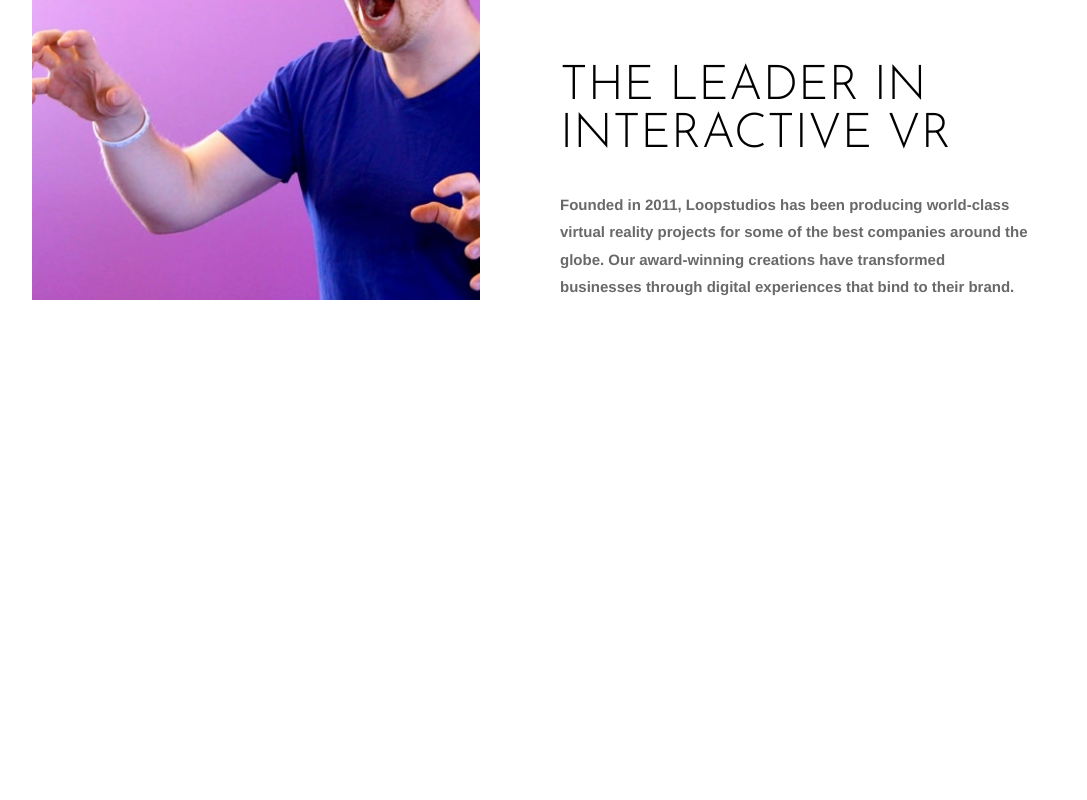
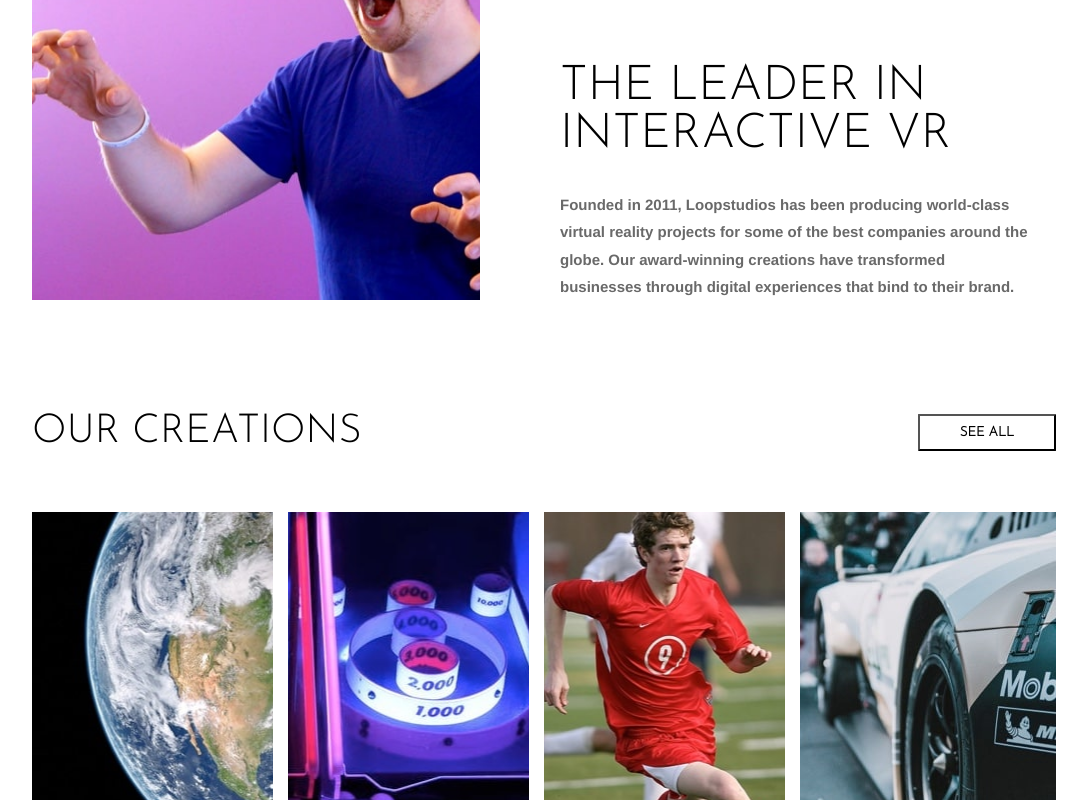
Before and after one commit to pedropfsf/loopstudios-landing-page-vue, a Vue app: page / in a window 1280 px wide. Shown: the part 868-1668 px from the top of the page, without its empty margins (96-1183 px from the left). Before the commit the page ends 1168 px from the top, so only its background shows below. Built offline with nearby package versions, Linux system fonts and the light colour scheme.

Commit message:
Desenvolvido a seção de cards mas não responsivo

```diff
--- a/src/App.vue
+++ b/src/App.vue
@@ -1,22 +1,21 @@
 <template>
-  <div>
+  <div id="run">
     <Background>
       <Header/>
       <MessageText>
         IMMERSIVE EXPERIENCES THAT DELIVER
       </MessageText>
     </Background>
-    <main id="main">
-      <SectionFacts/>
-    </main>
+    <Main/>
   </div>
 </template>
 
 <script>
+
   import Background from './components/Background/Background.vue';
   import Header from './components/Header/Header.vue';
   import MessageText from './components/MessageText/MessageText.vue';
-  import SectionFacts from './components/SectionFacts/SectionFacts.vue';
+  import Main from './components/Main/Main.vue';
 
 export default {
     name: 'App',
@@ -24,7 +23,7 @@ export default {
       Background,
       Header,
       MessageText,
-      SectionFacts
+      Main
     }
   }
 
@@ -58,10 +57,10 @@ export default {
     src: url(./fonts/josefin-sans/static/JosefinSans-Light.ttf);
   }
 
-  main#main {
+  div#run {
     display: flex;
     flex-direction: column;
-    justify-content: space-around;
     align-items: center;
   }
+
 </style>
--- /dev/null
+++ b/src/components/Main/AreaCards/AreaCards.vue
@@ -0,0 +1,119 @@
+<template>
+    <div id="AreaCards">
+        <header id="headerCards">
+            <span id="title">
+                OUR CREATIONS
+            </span>
+            <Button>
+                See All
+            </Button>
+        </header>
+        <ul id="cards">
+            <Card
+                v-for="item in dataCard"
+                :key="item.id"
+                :src="item.src"
+                :text="item.text"
+            />
+        </ul>
+    </div>
+</template>
+
+<script>
+
+    import Button from './Button/Button.vue';
+    import Card from './Card/Card.vue';
+
+    export default {
+        name: "AreaCards",
+        components: {
+            Button,
+            Card
+        },
+        data() {
+            return {
+                dataCard: [
+                    {
+                        id: 1,
+                        src: "image-deep-earth.jpg",
+                        text: "DEEP EARTH"
+                    },
+                    {
+                        id: 2,
+                        src: "image-night-arcade.jpg",
+                        text: "NIGHT ARCADE"
+                    },
+                    {
+                        id: 3,
+                        src: "image-soccer-team.jpg",
+                        text: "SOCCER TEAM VR"
+                    },
+                    {
+                        id: 4,
+                        src: "image-grid.jpg",
+                        text: "THE GRID"
+                    },
+                    {
+                        id: 5,
+                        src: "image-from-above.jpg",
+                        text: "FROM UP ABOVE VR"
+                    },
+                    {
+                        id: 6,
+                        src: "image-pocket-borealis.jpg",
+                        text: "POCKET BOREALIS"
+                    },
+                    {
+                        id: 7,
+                        src: "image-curiosity.jpg",
+                        text: "THE CURIOSITY"
+                    },
+                    {
+                        id: 8,
+                        src: "image-fisheye.jpg",
+                        text: "MAKE IT FISHEYE"
+                    }
+                ]
+            }
+        }
+    }
+
+</script>
+
+<style scoped>
+
+    div#AreaCards {
+        margin: 7rem 0;
+
+        flex-direction: column;
+        justify-content: center;
+    }
+
+    div#AreaCards,
+    header#headerCards
+    {
+        width: 100%;
+
+        display: flex;
+        align-items: center;
+    }
+
+    header#headerCards {
+        justify-content: space-between;
+
+        margin-bottom: 60px;
+    }
+
+    span#title {
+        font-family: "Josefin Sans";
+        font-size: 2.5rem;
+    }
+
+    ul#cards {
+        display: grid;
+        grid-template: auto auto / 25% 25% 25% 25%;
+
+        width: 100%;
+    }
+
+</style>
--- /dev/null
+++ b/src/components/Main/AreaCards/Button/Button.vue
@@ -0,0 +1,43 @@
+<template>
+    <button id="Button">
+        <span id="textButton">
+            <slot>
+
+            </slot>
+        </span>
+    </button>
+</template>
+
+<script>
+
+    export default {
+        name: "Button",
+        components: {
+
+        }
+    }
+
+</script>
+
+<style scoped>
+    button#Button {
+        display: flex;
+        justify-content: center;
+        align-items: center;
+
+        background-color: var(--white);
+
+        border-radius: 1px;
+
+        padding: 10px 40px;
+    }
+
+    span#textButton {
+        font-family: "Josefin Sans";
+
+        text-transform: uppercase;
+
+        font-weight: bold;
+    }
+
+</style>
--- /dev/null
+++ b/src/components/Main/AreaCards/Card/Card.vue
@@ -0,0 +1,80 @@
+<template>
+    <li class="itemCard">
+        <div
+            class="Card"
+            :style="{
+                backgroundImage: `url(${require(`../../../../assets/desktop/${src}`)})`
+            }"
+        >
+
+            <span class="textCard">
+                {{ text }}
+            </span>
+        </div>
+    </li>
+</template>
+
+<script>
+
+    export default {
+        name: "Card",
+        components: {
+
+        },
+        props: {
+            src: {
+                require: true,
+                type: String
+            },
+            text: {
+                require: true,
+                type: String
+            },
+        }
+    }
+
+</script>
+
+<style scoped>
+
+    li.itemCard {
+        list-style-type: none;
+
+        margin-right: 15px;
+        margin-bottom: 15px;
+    }
+
+    li.itemCard:nth-of-type(4),
+    li.itemCard:nth-of-type(8)
+    {
+        margin-right: 0;
+    }
+
+
+    div.Card {
+        height: 27.5rem;
+
+        padding: 20px;
+
+        background-repeat: no-repeat;
+        background-position: center;
+
+        display: flex;
+        flex-direction: column;
+        justify-content: flex-end;
+        align-items: flex-start;
+    }
+
+    img.imageCard {
+        position: absolute;
+    }
+
+    span.textCard {
+        color: var(--white);
+
+        font-family: "Josefin Sans";
+
+        font-size: 30px;
+    }
+
+</style>
--- /dev/null
+++ b/src/components/Main/Main.vue
@@ -0,0 +1,32 @@
+<template>
+    <main id="Main">
+      <SectionFacts/>
+      <AreaCards/>
+    </main>
+</template>
+
+<script>
+
+    import SectionFacts from './SectionFacts/SectionFacts.vue';
+    import AreaCards from './AreaCards/AreaCards.vue';
+
+    export default {
+        name: "Main",
+        components: {
+            SectionFacts,
+            AreaCards
+        }
+    }
+
+</script>
+
+<style scoped>
+    main#Main {
+        width: 80%;
+
+        display: flex;
+        flex-direction: column;
+        justify-content: center;
+        align-items: center;
+    }
+</style>
--- a/src/components/SectionFacts/SectionFacts.vue
+++ b/src/components/Main/SectionFacts/SectionFacts.vue
@@ -2,7 +2,7 @@
     <section id="sectionFacts">
         <img
             id="imageFacts"
-            src="../../assets/desktop/image-interactive.jpg"
+            src="../../../assets/desktop/image-interactive.jpg"
             alt="image interactive"
         />
         <article id="articleFacts">
@@ -56,7 +56,7 @@
 
         margin-top: 7rem;
 
-        width: 80%;
+        width: 100%;
         height: 30rem;
 
         position: relative;
```
